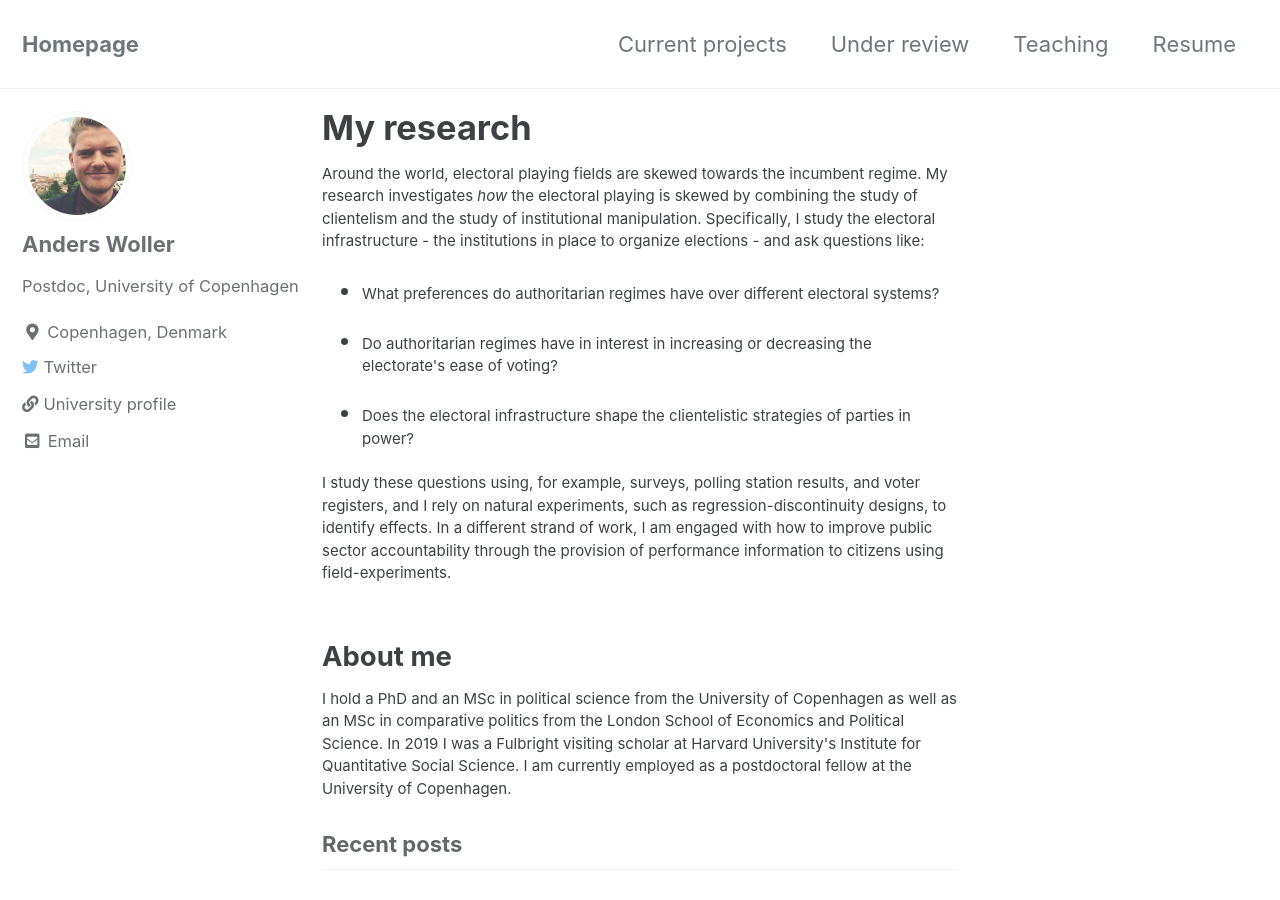
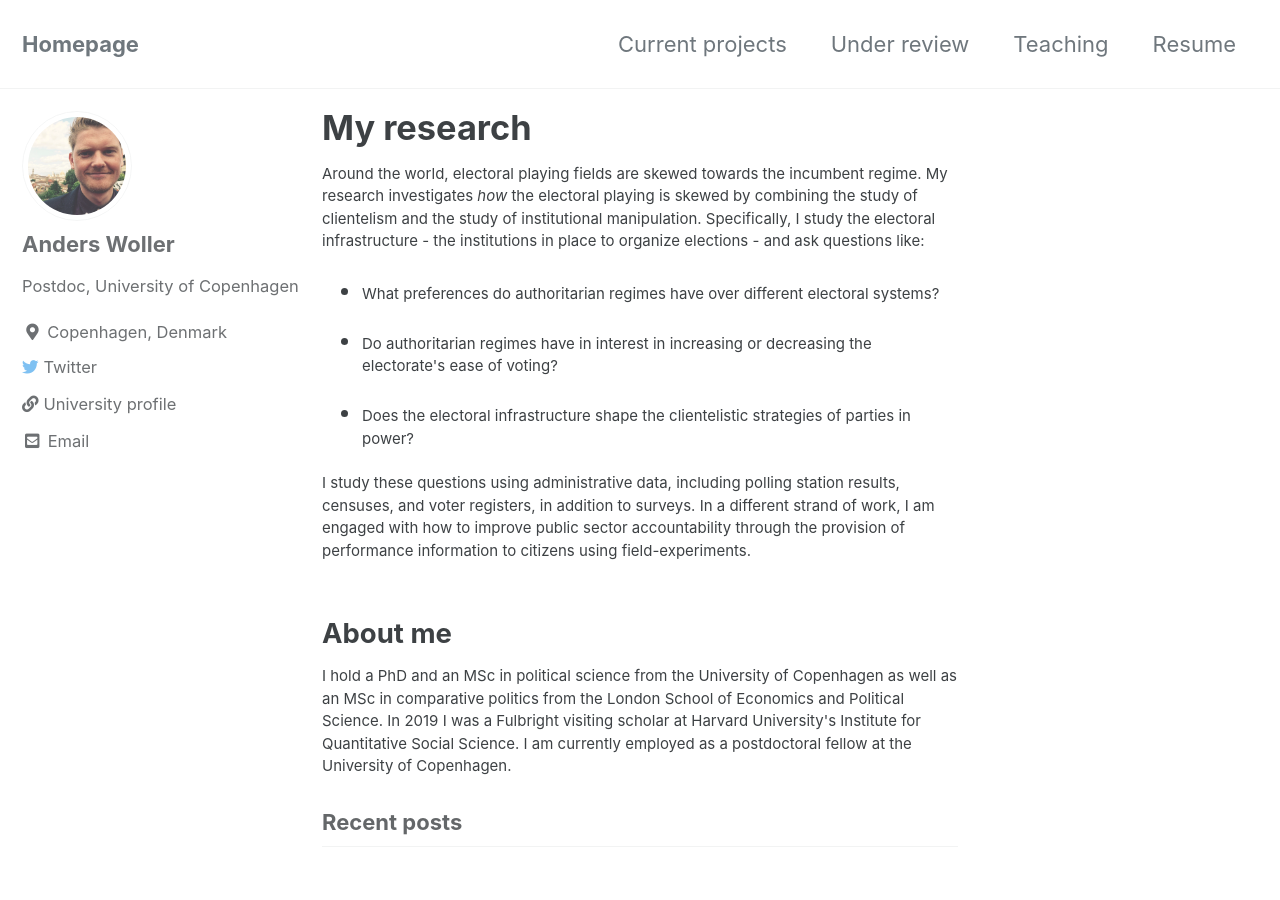
Before and after one commit to AndersWoller/AndersWoller.github.io, a Jekyll site: the page built from index.html, in a window 1280 px wide and 900 px high. Built offline with Jekyll 4.4.1, drawn with Linux system fonts in a browser that asks for light colours; cached includes are drawn as plain includes; the list of posts is cut into pages by our own code.

Commit message:
intro addition 2

```diff
--- a/index.html
+++ b/index.html
@@ -13,7 +13,7 @@ title: "My research"
   <li> <p style="font-size:15px"> Do authoritarian regimes have in interest in increasing or decreasing the electorate's ease of voting?</p></li>
   <li> <p style="font-size:15px"> Does the electoral infrastructure shape the clientelistic strategies of parties in power?</p></li>
 </ul>
-  <p style="font-size:15px"> I study these questions using, for example, surveys, polling station results, and voter registers, and I rely on natural experiments, such as regression-discontinuity designs, to identify effects.
+  <p style="font-size:15px"> I study these questions using administrative data, including polling station results, censuses, and voter registers, in addition to surveys.
     In a different strand of work, I am engaged with how to improve public sector accountability through the provision of performance
   information to citizens using field-experiments.</p>
 
```
